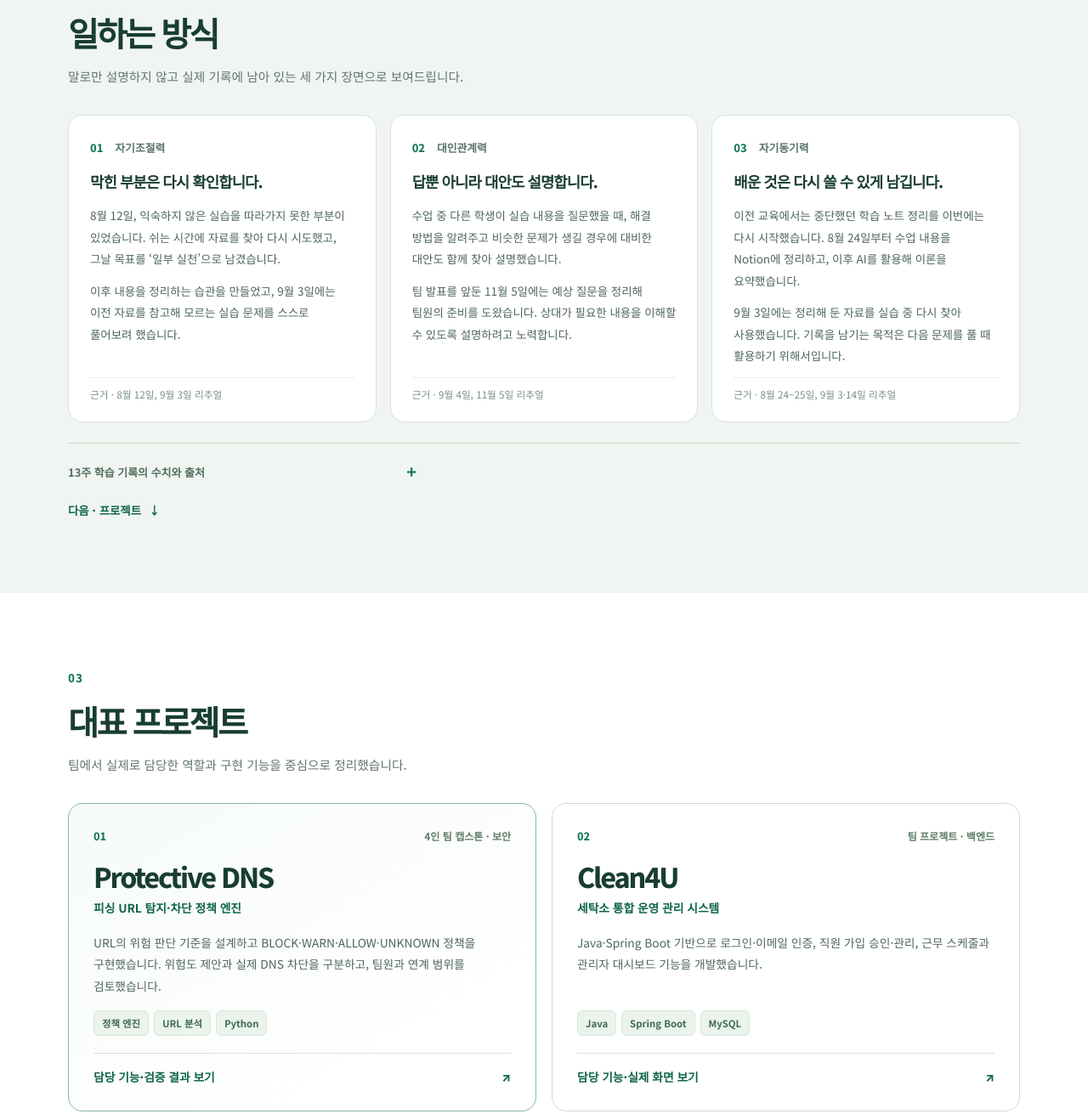
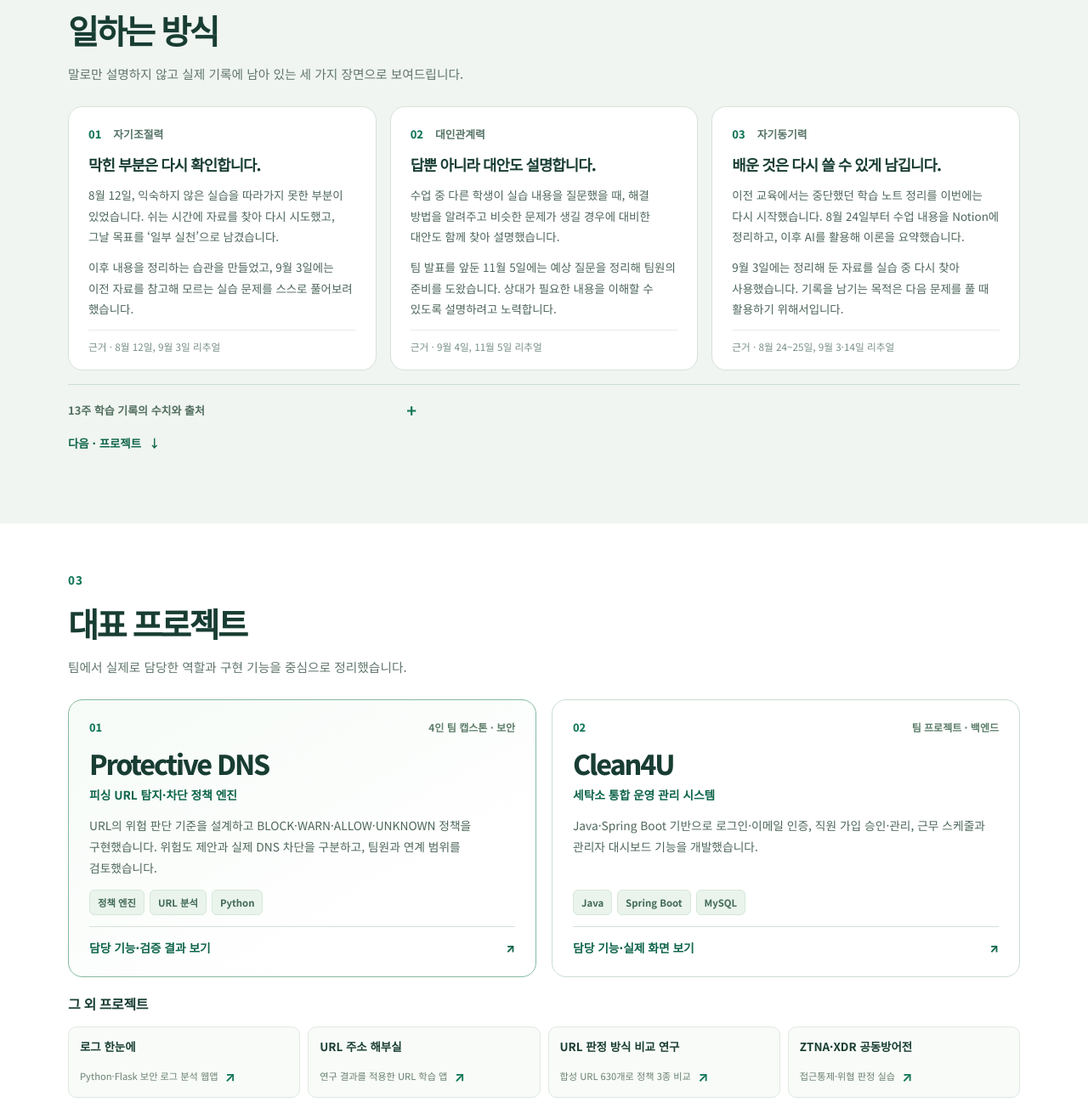
Before and after one commit to ecde4499/SKT-ALEPH-AI, a plain HTML site: page portfolio/index.html in a window 1280 px wide. Shown: the part 1640-2951 px from the top of the page at 85% size. Drawn offline with Linux system fonts and the light colour scheme.

Commit message:
style(portfolio): fit story, strengths and projects into common desktop viewports

```diff
--- a/portfolio/style.css
+++ b/portfolio/style.css
@@ -150,3 +150,23 @@ a:focus-visible,summary:focus-visible{outline:3px solid #2b9f79;outline-offset:4
   html{scroll-behavior:auto;scroll-snap-type:none}
   .button{transition:none}
 }
+/* Desktop fit refinement: show each chapter at a glance on common laptop screens. */
+@media(min-width:1020px){
+  .approach{padding-block:43px}
+  .projects{padding-block:48px}
+  .approach .section-heading,.projects .section-heading{margin-bottom:24px}
+  .strength-card{padding:20px 23px 18px}
+  .strength-card h3{margin:11px 0 10px}
+  .strength-card p{line-height:1.82}
+  .evidence-details{margin-top:16px;padding-top:12px}
+  .approach .section-next{margin-top:8px}
+  .featured-card{padding:21px 24px}
+  .featured-card h3{margin:11px 0 3px}
+  .featured-card p{margin-bottom:12px}
+  .featured-card .project-subtitle{margin-bottom:10px!important}
+  .featured-card .project-link{margin-top:13px;padding-top:12px}
+  .other-projects{margin-top:17px}
+  .project-links{grid-template-columns:repeat(4,minmax(0,1fr))}
+  .project-links a{display:flex;flex-direction:column;align-items:flex-start;justify-content:space-between;padding:10px 13px}
+  .project-links span{text-align:left;font-size:.70rem}
+}
```
